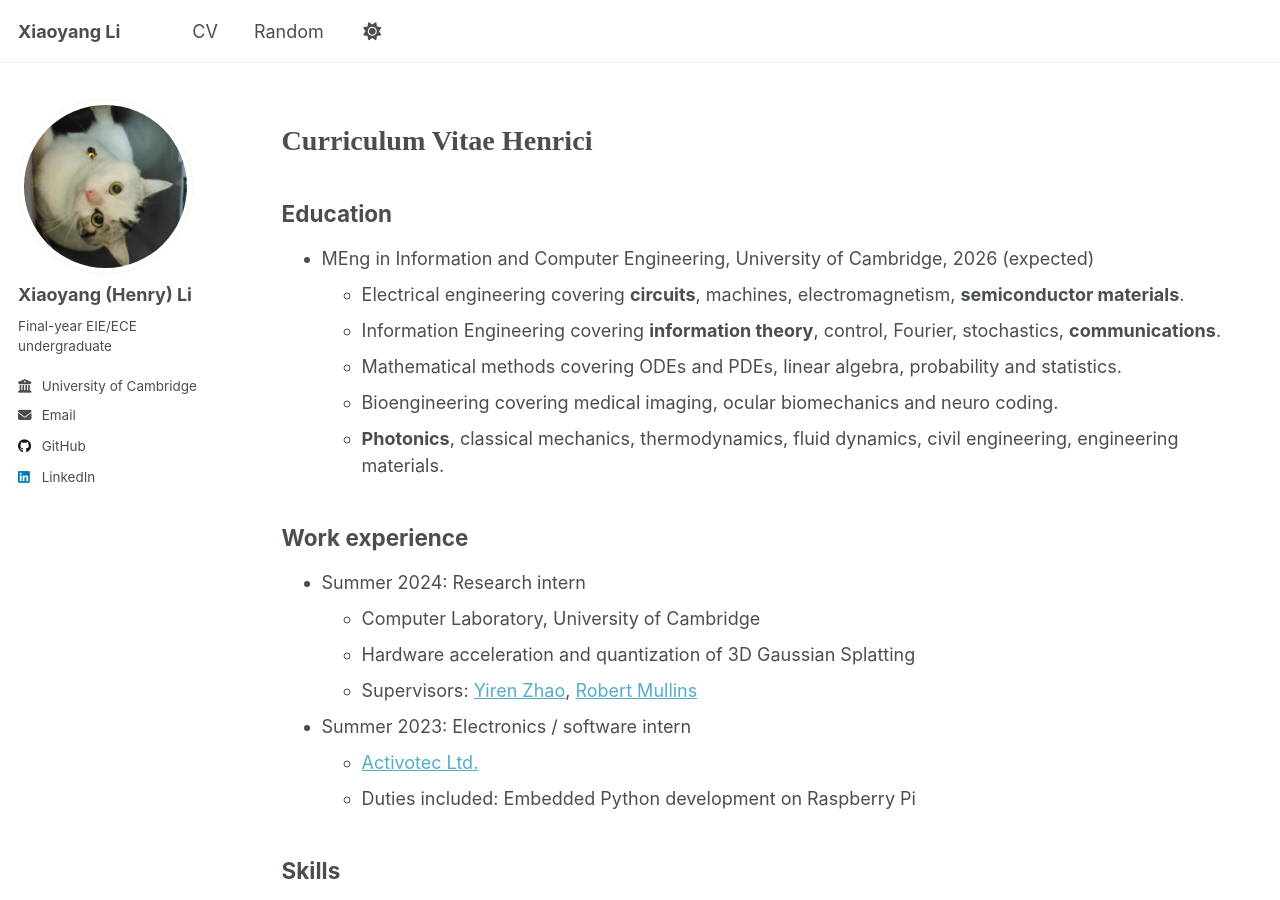
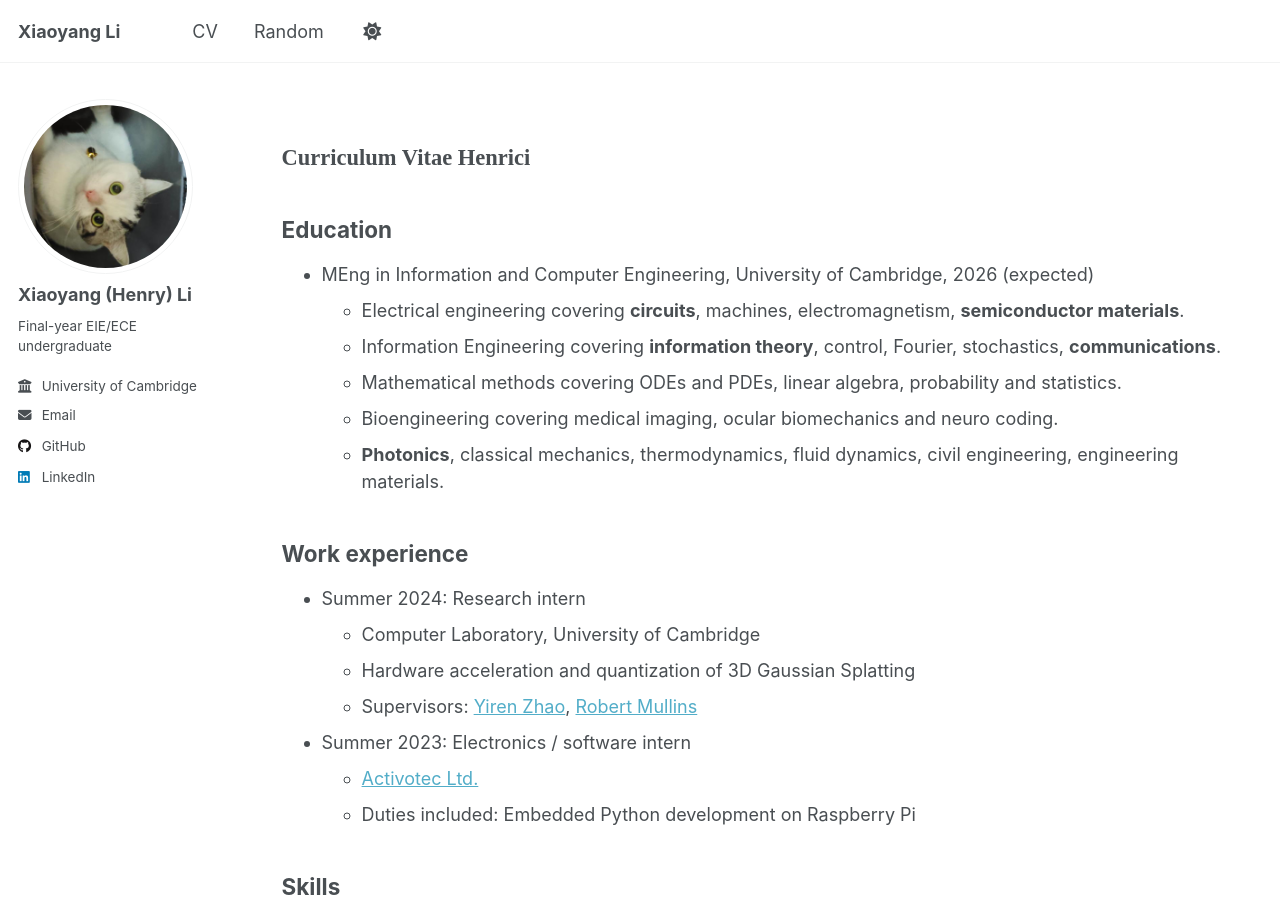
Before and after one commit to xli562/xli562.github.io, a Jekyll site: the page built from _pages/cv.md, in a window 1280 px wide and 900 px high. Built offline with Jekyll 4.4.1, drawn with Linux system fonts in a browser that asks for light colours; a script that is not in the unit is left out.

Commit message:
Cosmetic change

```diff
--- a/_pages/cv.md
+++ b/_pages/cv.md
@@ -1,6 +1,6 @@
 ---
 layout: archive
-title: <p style="font-family:'Times New Roman'">Curriculum Vitae Henrici</p>
+title: <h2 style="font-family:'Times New Roman';font-weight:bold;">Curriculum Vitae Henrici</h2>
 permalink: /cv/
 author_profile: true
 redirect_from:
```
